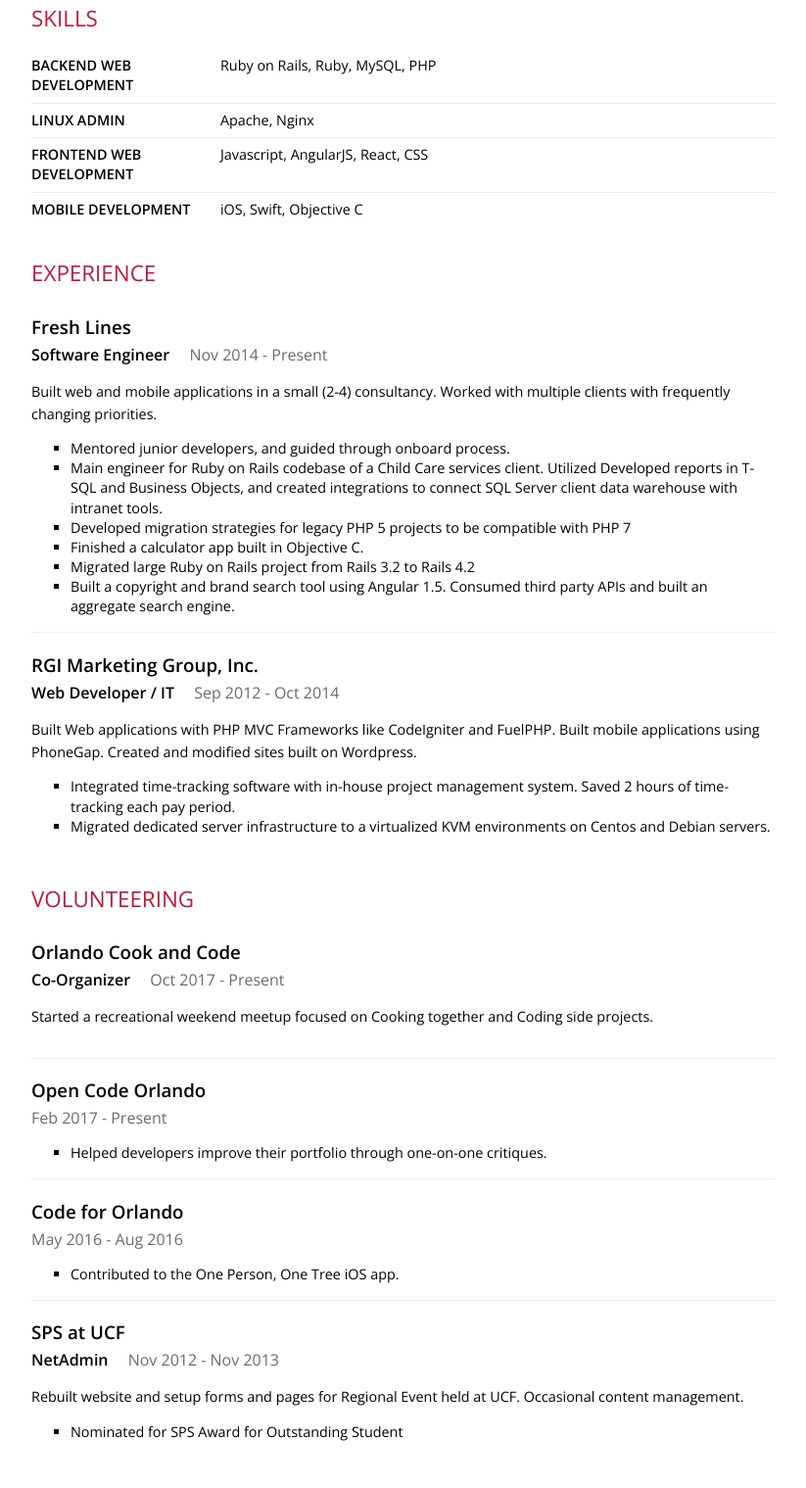
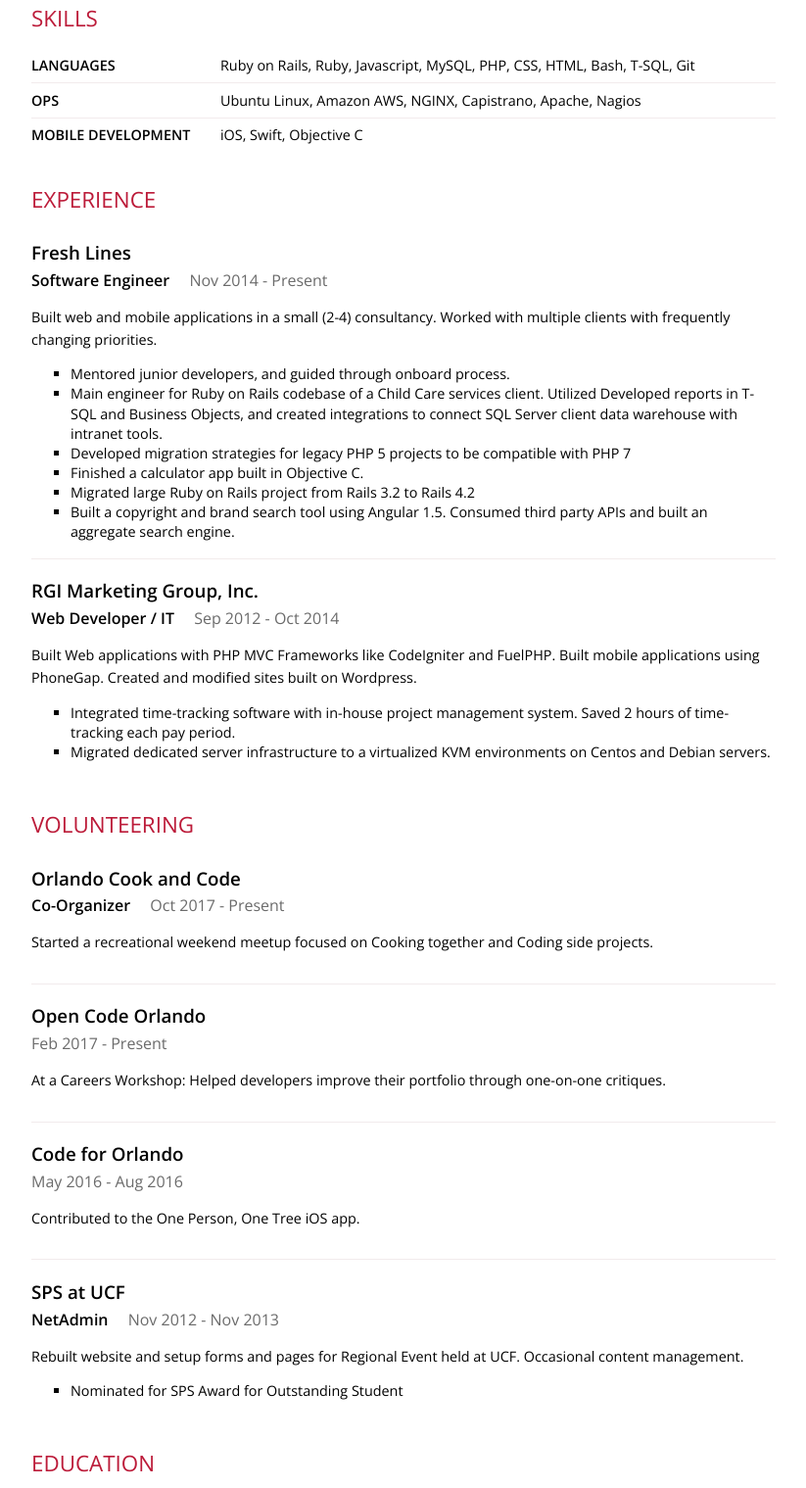
Before and after one commit to tomcentrate/resume, a plain HTML site: page public/index.html in a window 1280 px wide. Shown: the part 235-1754 px from the top of the page at 98% size, without its empty margins (8-831 px from the left). Drawn offline with nearby package versions, Linux system fonts and the light colour scheme.

Commit message:
Updating resume to add additional skills

```diff
--- a/public/index.html
+++ b/public/index.html
@@ -199,33 +199,32 @@
 		<h2>Skills</h2>
 		<div class="item">
 			<div class="name">
-				Backend Web Development
+				Languages
 			</div>
 			<div class="keywords">
 					Ruby on Rails,
 					Ruby,
+					Javascript,
 					MySQL,
-					PHP
+					PHP,
+					CSS,
+					HTML,
+					Bash,
+					T-SQL,
+					Git
 			</div>
 		</div>
 		<div class="item">
 			<div class="name">
-				Linux Admin
+				Ops
 			</div>
 			<div class="keywords">
+					Ubuntu Linux,
+					Amazon AWS,
+					NGINX,
+					Capistrano,
 					Apache,
-					Nginx
-			</div>
-		</div>
-		<div class="item">
-			<div class="name">
-				Frontend Web Development
-			</div>
-			<div class="keywords">
-					Javascript,
-					AngularJS,
-					React,
-					CSS
+					Nagios
 			</div>
 		</div>
 		<div class="item">
@@ -327,9 +326,9 @@
 				- Present
 			</span>
 
-			<ul class="highlights">
-				<li>Helped developers improve their portfolio through one-on-one critiques.</li>
-			</ul>
+			<div class="summary">
+				<p>At a Careers Workshop: Helped developers improve their portfolio through one-on-one critiques.</p>
+			</div>
 		</div>
 		<div class="item">
 			<header>
@@ -343,9 +342,9 @@
 				- Aug 2016
 			</span>
 
-			<ul class="highlights">
-				<li>Contributed to the One Person, One Tree iOS app.</li>
-			</ul>
+			<div class="summary">
+				<p>Contributed to the One Person, One Tree iOS app.</p>
+			</div>
 		</div>
 		<div class="item">
 			<header>
```
Also changed, not shown: resume.json (+16 -20 lines).
